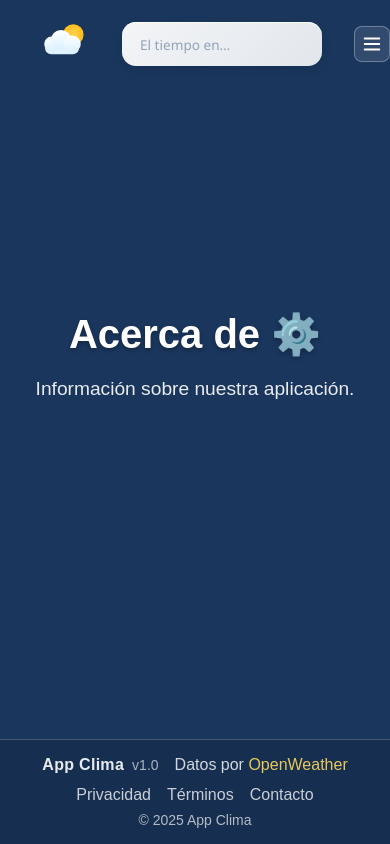
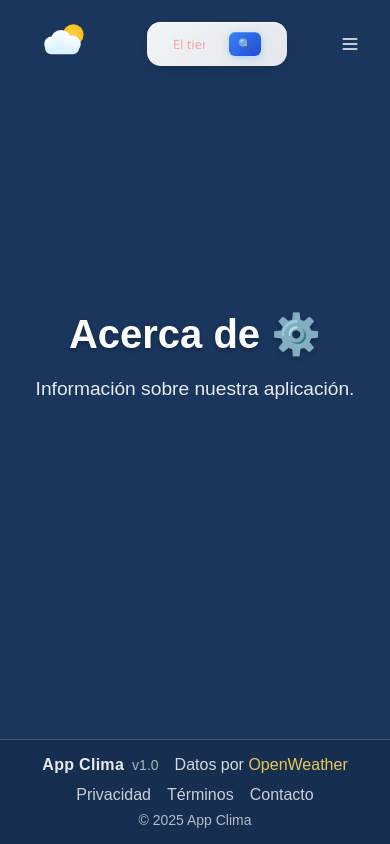
Before and after one commit to oscarBarahonaPalma/app-clima, a React (Vite) app: page /acerca in a window 390 px wide. Built offline with nearby package versions, Linux system fonts and the light colour scheme.

Commit message:
Descripción breve del cambio

```diff
--- a/src/styles/Buscador.css
+++ b/src/styles/Buscador.css
@@ -42,25 +42,25 @@
 /* 🧠 Input */
 .buscador-form input {
   flex: 1 1 auto;
-  padding: 6px 8px;
+  padding: 6px 20px 6px 16px; /* ESPACIO SUFICIENTE PARA EL BOTÓN CON MARGEN */
   border: none;
   outline: none;
   background: transparent;
   font-size: 0.9rem;
-  color: #1e293b;
+  color: #dc2626; /* ROJO para el texto normal */
   font-family: 'Segoe UI', sans-serif;
   font-weight: 500;
   transition: color 0.2s ease;
 }
 .buscador-form input::placeholder {
-  color: #94a3b8;
+  color: #fca5a5; /* ROJO CLARO para el placeholder */
   font-weight: 400;
 }
 .buscador-form input:focus {
-  color: #0f172a;
+  color: #b91c1c; /* ROJO OSCURO para el focus */
 }
 .buscador-form input:focus::placeholder {
-  color: #cbd5e1;
+  color: #fecaca; /* ROJO MUY CLARO para el placeholder en focus */
 }
 
 /* 🔘 Botón */
@@ -76,6 +76,8 @@
   color: white;
   flex-shrink: 0;
   min-width: 32px;
+  width: 32px;
+  height: 32px;
   display: flex !important;
   align-items: center;
   justify-content: center;
@@ -110,9 +112,8 @@ body, .buscador-form { border: none !important; outline: none !important; }
     padding: 3px 4px;
   }
   .buscador-form button {
-    font-size: 0.75rem;
-    padding: 4px 8px;
-    min-width: 28px; /* AUMENTADO */
+    width: 32px;
+    height: 32px;
     display: flex !important;
     visibility: visible !important;
     opacity: 1 !important;
@@ -134,10 +135,13 @@ body, .buscador-form { border: none !important; outline: none !important; }
     padding: 12px 16px;
   }
   .buscador-form button {
-    font-size: 1.4rem;
-    padding: 14px 20px;
-    border-radius: 18px;
-    min-width: 56px;
+    width: 32px;
+    height: 32px;
+    display: flex !important;
+    visibility: visible !important;
+    opacity: 1 !important;
+    align-items: center;
+    justify-content: center;
   }
 }
 
@@ -177,12 +181,8 @@ body, .buscador-form { border: none !important; outline: none !important; }
   }
 
   .header .padre   .buscador-form button {
-    width: auto !important;
-    min-width: 44px !important; /* AJUSTADO PARA CONSISTENCIA */
-    height: 28px !important; /* ALTURA FIJA PARA BOTÓN */
-    padding: 6px 10px !important;
-    margin-left: 8px !important;
-    font-size: 1rem !important;
+    width: 32px !important;
+    height: 32px !important;
     display: inline-flex !important;
     align-items: center !important;
     justify-content: center !important;
@@ -209,33 +209,47 @@ body, .buscador-form { border: none !important; outline: none !important; }
   opacity: 1 !important;
 }
 
+/* 📱 Móviles generales - ICONO AL LADO DERECHO CON SEPARACIÓN */
+@media (max-width: 768px) {
+  .buscador-form button {
+ /* SEPARACIÓN DEL BUSCADOR */
+ /* PEQUEÑA SEPARACIÓN DEL BORDE */
+    position: relative !important; /* POSICIÓN NORMAL AL LADO */
+    z-index: 0 !important; /* ASEGURAR QUE ESTÉ DEBAJO DEL HAMBURGUESA */
+  }
+}
+
 /* 📱 Móviles muy pequeños */
 @media (max-width: 360px) {
   .padre {
     display: flex !important; /* Asegurar visibilidad */
     max-width: 100%;
-    padding: 0 0.25rem;
+    padding: 0 0.25rem; /* ESPACIO AMPLIADO */
   }
   .buscador-form {
-    height: 44px; /* ALTURA CONSISTENTE */
-    padding: 6px 8px;
-    border-radius: 12px;
-    min-width: 180px;
+    height: 44px !important; /* ALTURA UN POCO MÁS GRANDE */
+    padding: 7px 12px !important; /* PADDING UN POCO MÁS GRANDE */
+    border-radius: 14px !important; /* BORDES UN POCO MÁS GRANDES */
+    min-width: 165px !important; /* ANCHO UN POCO MÁS GRANDE */
   }
   .buscador-form input {
-    font-size: 0.8rem;
-    padding: 4px 6px;
+    font-size: 0.8rem !important; /* FUENTE UN POCO MÁS GRANDE */
+    padding: 5px 8px !important; /* PADDING UN POCO MÁS GRANDE */
+    width: 100% !important;
   }
   .buscador-form button {
-    font-size: 0.8rem;
-    padding: 6px 8px;
-    border-radius: 8px;
-    min-width: 32px; /* AUMENTADO para mejor visibilidad */
+    width: 24px !important; /* BOTÓN UN POCO MÁS GRANDE */
+    height: 24px !important;
+    padding: 4px 6px !important; /* PADDING UN POCO MÁS GRANDE */
+    font-size: 0.7rem !important;
     display: flex !important;
     visibility: visible !important;
     opacity: 1 !important;
-    align-items: center;
-    justify-content: center;
+ /* PEQUEÑA SEPARACIÓN DEL BUSCADOR */
+ /* SEPARACIÓN DEL BUSCADOR */
+    flex-shrink: 0 !important;
+    flex-grow: 0 !important;
+    border-radius: 6px !important; /* BORDES UN POCO MÁS GRANDES */
   }
 }
 
@@ -243,25 +257,32 @@ body, .buscador-form { border: none !important; outline: none !important; }
 @media (min-width: 361px) and (max-width: 480px) {
   .padre {
     max-width: 100%;
-    padding: 0 0.5rem;
+    padding: 0 0.5rem; /* ESPACIO AMPLIADO */
   }
   .buscador-form {
-    padding: 8px 10px;
-    border-radius: 14px;
-    min-width: 200px;
+    height: 44px !important; /* ALTURA NORMAL */
+    padding: 8px 10px !important; /* PADDING NORMAL */
+    border-radius: 14px !important;
+    min-width: 140px !important; /* ANCHO MÁS COMPACTO */
   }
   .buscador-form input {
-    font-size: 0.85rem;
-    padding: 6px 8px;
+    font-size: 0.8rem !important; /* FUENTE NORMAL */
+    padding: 4px 20px 4px 16px !important; /* ESPACIO PARA EL BOTÓN */
+    width: 100% !important;
   }
   .buscador-form button {
-    font-size: 0.85rem;
-    padding: 6px 8px;
-    border-radius: 8px;
-    min-width: 28px;
+    width: 24px !important; /* BOTÓN NORMAL */
+    height: 24px !important;
+    padding: 4px 6px !important; /* PADDING NORMAL */
+    font-size: 0.7rem !important;
     display: flex !important;
     visibility: visible !important;
     opacity: 1 !important;
+ /* PEQUEÑA SEPARACIÓN DEL BUSCADOR */
+ /* SEPARACIÓN DEL BUSCADOR */
+    flex-shrink: 0 !important;
+    flex-grow: 0 !important;
+    border-radius: 6px !important; /* BORDES NORMALES */
   }
 }
 
@@ -277,10 +298,8 @@ body, .buscador-form { border: none !important; outline: none !important; }
     padding: 5px 8px;
   }
   .buscador-form button {
-    font-size: 0.9rem;
-    padding: 6px 10px;
-    border-radius: 10px;
-    min-width: 32px;
+    width: 32px;
+    height: 32px;
     display: flex !important;
     visibility: visible !important;
     opacity: 1 !important;
@@ -300,15 +319,13 @@ body, .buscador-form { border: none !important; outline: none !important; }
     flex: 1 1 200px !important; /* Espacio garantizado para el input */
   }
   .buscador-form button {
+    width: 32px !important;
+    height: 32px !important;
     display: flex !important;
     visibility: visible !important;
     opacity: 1 !important;
-    min-width: 44px !important; /* Aumentado significativamente */
-    padding: 10px 14px !important; /* Más padding para mejor apariencia */
+    flex-shrink: 0 !important;
     border-radius: 12px !important;
-    font-size: 1rem !important;
-    flex-shrink: 0 !important; /* No se comprime */
-    margin-left: 8px !important; /* Separación del input */
   }
 }
 
@@ -324,10 +341,8 @@ body, .buscador-form { border: none !important; outline: none !important; }
     padding: 6px 10px;
   }
   .buscador-form button {
-    font-size: 1rem;
-    padding: 8px 14px;
-    border-radius: 12px;
-    min-width: 40px;
+    width: 32px;
+    height: 32px;
     display: flex !important;
     visibility: visible !important;
     opacity: 1 !important;
@@ -346,10 +361,8 @@ body, .buscador-form { border: none !important; outline: none !important; }
     padding: 8px 12px;
   }
   .buscador-form button {
-    font-size: 1.1rem;
-    padding: 10px 16px;
-    border-radius: 14px;
-    min-width: 44px;
+    width: 32px;
+    height: 32px;
     display: flex !important;
     visibility: visible !important;
     opacity: 1 !important;
@@ -368,12 +381,64 @@ body, .buscador-form { border: none !important; outline: none !important; }
     padding: 10px 14px;
   }
   .buscador-form button {
-    font-size: 1.2rem;
-    padding: 12px 18px;
-    border-radius: 16px;
-    min-width: 48px;
+    width: 32px;
+    height: 32px;
     display: flex !important;
     visibility: visible !important;
     opacity: 1 !important;
   }
 }
+
+/* 🚨 REGLA MÁXIMA PRIORIDAD: BOTÓN SIEMPRE VISIBLE EN MÓVILES */
+@media (max-width: 480px) {
+  .buscador-form button {
+    width: 24px !important; /* TAMAÑO NORMAL PARA AL LADO */
+    height: 24px !important;
+    padding: 4px 6px !important;
+    font-size: 0.7rem !important;
+    display: flex !important;
+    visibility: visible !important;
+    opacity: 1 !important;
+ /* SEPARACIÓN DEL BUSCADOR */
+    flex-shrink: 0 !important;
+    flex-grow: 0 !important;
+    background: linear-gradient(135deg, #3b82f6, #1d4ed8) !important;
+    border: none !important;
+    border-radius: 6px !important; /* BORDES NORMALES */
+    cursor: pointer !important;
+    align-items: center !important;
+    justify-content: center !important;
+    z-index: 0 !important; /* ASEGURAR QUE ESTÉ DEBAJO DEL HAMBURGUESA */
+  }
+}
+
+/* REGLA PARA MÓVILES MUY PEQUEÑOS */
+@media (max-width: 360px) {
+  .buscador-form button {
+    width: 24px !important; /* TAMAÑO UN POCO MÁS GRANDE PARA MÓVILES MUY PEQUEÑOS */
+    height: 24px !important;
+    padding: 4px 6px !important;
+    font-size: 0.7rem !important;
+ /* SEPARACIÓN DEL BUSCADOR */
+    border-radius: 6px !important; /* BORDES LIGERAMENTE MÁS GRANDES */
+    z-index: 0 !important; /* ASEGURAR QUE ESTÉ DEBAJO DEL HAMBURGUESA */
+  }
+}
+
+/* 🚨 REGLA UNIVERSAL: ICONO DE LUPA EN LA PARTE FINAL DEL BUSCADOR */
+.buscador-form button {
+  margin-right: 16px;  /* ESPACIO DEL BORDE DERECHO */
+  margin-left: 4px;    /* PEQUEÑA SEPARACIÓN DEL INPUT */
+  position: relative;
+}
+
+/* 📱 MÓVILES SUPER PEQUEÑOS: ICONO MÁS A LA DERECHA Y MÁS GRANDE */
+@media (max-width: 360px) {
+  .buscador-form button {
+    margin-right: 6px;   /* AÚN MENOR ESPACIO PARA QUE ESTÉ MÁS A LA DERECHA */
+    margin-left: 4px;    /* MANTIENE LA SEPARACIÓN DEL INPUT */
+    width: 36px;         /* TAMAÑO MAYOR DEL BOTÓN */
+    height: 36px;        /* ALTURA MAYOR DEL BOTÓN */
+    font-size: 0.95rem;  /* TEXTO MÁS GRANDE EN EL BOTÓN */
+  }
+}
--- a/src/styles/Header.css
+++ b/src/styles/Header.css
@@ -4,7 +4,7 @@
   top: 0;
   z-index: 200; /* por encima del drawer */
   display: grid;
-  grid-template-columns: auto 1fr auto; /* logo | search | menu */
+  grid-template-columns: auto 2fr auto; /* logo | search más ancho | menu */
   place-items: center;
   column-gap: clamp(1.5rem, 4vw, 3rem); /* separación amplia entre elementos */
   align-items: center;
@@ -17,6 +17,7 @@
   background: #1a365d;
   border-bottom: none;
   justify-items: start; /* Asegurar que el logo esté alineado a la izquierda */
+  overflow: visible; /* Permitir que los elementos no se corten */
 }
 
 /* Asegurar que el logo esté siempre pegado al principio */
@@ -34,8 +35,8 @@
 .padre {
   display: flex;
   align-items: center;
-  min-width: 200px;
-  max-width: clamp(180px, 30vw, 400px);
+  min-width: 250px; /* ANCHO MÍNIMO AUMENTADO */
+  max-width: clamp(220px, 40vw, 500px); /* ANCHO MÁXIMO AUMENTADO */
   margin: 0; /* usaremos column-gap del grid para separar */
   height: 100%;
   margin-right: 0.5rem; /* Espacio adicional desde el siguiente elemento */
@@ -45,7 +46,7 @@
 @media (min-width: 768px) and (max-width: 899px) {
   #header-search,
   .padre {
-    max-width: 200px;
+    max-width: 280px; /* ANCHO AUMENTADO */
   }
 }
 
@@ -53,7 +54,7 @@
 @media (min-width: 900px) and (max-width: 1099px) {
   #header-search,
   .padre {
-    max-width: 280px;
+    max-width: 350px; /* ANCHO AUMENTADO */
   }
 }
 
@@ -61,7 +62,7 @@
 @media (min-width: 1100px) and (max-width: 1199px) {
   #header-search,
   .padre {
-    max-width: 320px;
+    max-width: 400px; /* ANCHO AUMENTADO */
   }
 }
 
@@ -69,7 +70,7 @@
 @media (min-width: 1200px) and (max-width: 1399px) {
   #header-search,
   .padre {
-    max-width: 400px;
+    max-width: 500px; /* ANCHO AUMENTADO */
   }
 }
 
@@ -77,7 +78,7 @@
 @media (min-width: 1400px) {
   #header-search,
   .padre {
-    max-width: 500px;
+    max-width: 600px; /* ANCHO AUMENTADO */
   }
 }
 
@@ -198,6 +199,7 @@
   /* Separación para hamburguesa en tablets pequeñas */
   .hamburger {
     margin-left: 1rem !important; /* Espacio desde el buscador */
+    margin-right: 1rem !important; /* ESPACIO DE SEPARACIÓN del borde derecho */
   }
 }
 
@@ -245,15 +247,19 @@
 /* Móvil: layout optimizado para mostrar logo, buscador y hamburguesa */
 @media (max-width: 768px) {
   .header {
-    grid-template-columns: auto 1fr auto;
+    grid-template-columns: auto minmax(120px, 2fr) auto; /* ESPACIO AÚN MÁS AMPLIADO para buscador */
     justify-items: start; /* Logo siempre a la izquierda */
-    column-gap: clamp(0.25rem, 1vw, 0.5rem); /* Separación reducida */
+    column-gap: clamp(1.5rem, 4vw, 2rem); /* Separación moderada para móviles */
   }
   .hamburger {
     display: inline-flex;
     align-items: center;
     justify-content: center;
-    margin-left: 0.5rem; /* Espacio desde el logo/buscador */
+    margin-left: 1rem; /* ESPACIO AMPLIADO para móviles */
+    margin-right: 1rem; /* ESPACIO DE SEPARACIÓN del borde derecho */
+    justify-self: end; /* Asegurar que esté a la derecha */
+    position: relative;
+    z-index: 50; /* PRIORIDAD MÁXIMA encima de todo */
   }
   /* Buscador del header VISIBLE en móviles */
   #header-search,
@@ -261,8 +267,17 @@
     display: flex !important;
     visibility: visible !important;
     opacity: 1 !important;
-    max-width: 180px !important; /* Tamaño reducido para móviles */
-    min-width: 120px !important;
+    max-width: 180px !important; /* ANCHO AÚN MÁS AMPLIADO para móviles */
+    min-width: 120px !important; /* MÍNIMO AUMENTADO */
+    position: relative;
+    z-index: 1; /* Debajo de la hamburguesa */
+  }
+
+  /* ASEGURAR QUE EL BOTÓN DEL BUSCADOR ESTÉ DEBAJO DEL HAMBURGUESA */
+  #header-search .buscador-form button,
+  .padre .buscador-form button {
+    position: relative !important;
+    z-index: 1 !important; /* MISMO NIVEL QUE EL CONTENEDOR */
   }
 
   /* Logo perfectamente alineado a la izquierda en móviles */
@@ -312,16 +327,16 @@
   width: 36px;
   height: 36px;
   padding: 6px;
-  border: 1px solid rgba(255,255,255,0.3);
+  border: none; /* QUITAR BORDE PARA ELIMINAR EFECTO CRISTAL */
   border-radius: 8px;
-  background: rgba(255,255,255,0.1);
+  background: transparent; /* FONDO TRANSPARENTE PARA ELIMINAR EFECTO CRISTAL */
   cursor: pointer;
   color: #fff;
   display: inline-flex;
   align-items: center;
   justify-content: center;
-  justify-self: end; /* pega a la derecha en la grilla */
-  margin-right: -0.5rem; /* empuja hacia la esquina */
+  justify-self: end; /* posiciona a la derecha en la grilla */
+  margin-right: 1rem; /* ESPACIO DE SEPARACIÓN del borde derecho */
 }
 
 /* 🔘 Botón del buscador - SIEMPRE VISIBLE cuando no hay colapso */
@@ -383,9 +398,35 @@ body, header, #header-search, .buscador-form {
 
 /* 📱 Responsive para móviles */
 @media (max-width: 480px) {
+  .header {
+    grid-template-columns: auto minmax(110px, 1.2fr) auto; /* ESPACIO AJUSTADO PARA BOTÓN INTERNO */
+    column-gap: clamp(1.5rem, 4vw, 2rem); /* SEPARACIÓN AUMENTADA para evitar pegado */
+  }
+
   #header-search {
-    max-width: 100%;
-    margin: 0 0.5rem;
+    max-width: 140px; /* ANCHO AJUSTADO PARA BOTÓN INTERNO */
+    min-width: 100px; /* MÍNIMO AJUSTADO */
+    margin: 0 0.5rem; /* MARGEN AUMENTADO */
+    justify-self: center; /* Centrar el buscador en su columna */
+    position: relative;
+    z-index: 1; /* Debajo de la hamburguesa */
+  }
+
+  .hamburger {
+    margin-left: 1.25rem; /* ESPACIO AUMENTADO desde el buscador más ancho */
+    margin-right: 0.75rem; /* ESPACIO DE SEPARACIÓN del borde derecho */
+    justify-self: end; /* Asegurar que esté completamente a la derecha */
+    position: relative;
+    z-index: 60; /* PRIORIDAD MÁXIMA para móviles pequeños */
+    width: 32px !important;
+    height: 32px !important;
+  }
+
+  /* ASEGURAR QUE EL BOTÓN DEL BUSCADOR ESTÉ DEBAJO DEL HAMBURGUESA */
+  #header-search .buscador-form button,
+  .padre .buscador-form button {
+    position: relative !important;
+    z-index: 1 !important; /* MISMO NIVEL QUE EL CONTENEDOR */
   }
 
   .buscador-form button {
@@ -393,3 +434,71 @@ body, header, #header-search, .buscador-form {
     padding: 5px 8px;
   }
 }
+
+/* 📱 Móviles muy pequeños: layout AMPLIADO para mejor usabilidad */
+@media (max-width: 360px) {
+  .header {
+    grid-template-columns: auto minmax(150px, 1.6fr) auto; /* ESPACIO UN POCO MÁS GRANDE */
+    column-gap: clamp(0.9rem, 2.2vw, 1.1rem); /* SEPARACIÓN OPTIMIZADA */
+  }
+
+  #header-search {
+    max-width: 170px; /* ANCHO UN POCO MÁS GRANDE */
+    min-width: 130px; /* MÍNIMO UN POCO MÁS GRANDE */
+    margin: 0 0.25rem; /* MARGEN AUMENTADO */
+    justify-self: center;
+    position: relative;
+    z-index: 1; /* SIEMPRE debajo de la hamburguesa */
+  }
+
+  .hamburger {
+    margin-left: 1.5rem; /* ESPACIO UN POCO MÁS GRANDE desde el buscador aún más grande */
+    margin-right: 0.75rem; /* ESPACIO DE SEPARACIÓN del borde derecho */
+    justify-self: end;
+    position: relative;
+    z-index: 100; /* PRIORIDAD ABSOLUTA máxima */
+    width: 28px !important;
+    height: 28px !important;
+  }
+
+  /* ASEGURAR QUE EL BOTÓN DEL BUSCADOR ESTÉ DEBAJO DEL HAMBURGUESA */
+  #header-search .buscador-form button,
+  .padre .buscador-form button {
+    position: relative !important;
+    z-index: 1 !important; /* MISMO NIVEL QUE EL CONTENEDOR */
+  }
+
+  /* REGLA DE EMERGENCIA: asegurando que el buscador NUNCA esté encima de la hamburguesa */
+  #header-search,
+  .padre {
+    position: relative !important;
+    z-index: 1 !important; /* SIEMPRE debajo de la hamburguesa */
+    overflow: visible !important;
+  }
+}
+
+/* 🚨 REGLA DE MÁXIMA PRIORIDAD: ESPACIO DEL BOTÓN HAMBURGUESA */
+.hamburger {
+  margin-right: 1rem !important; /* SIEMPRE separación del borde derecho */
+}
+
+/* 🚨 REGLA DE MÁXIMA PRIORIDAD: HAMBURGUESA SIEMPRE ENCIMA EN MÓVILES */
+@media (max-width: 768px) {
+  .hamburger {
+    position: relative !important;
+    z-index: 1000 !important; /* PRIORIDAD ABSOLUTA máxima */
+  }
+
+  #header-search,
+  .padre {
+    position: relative !important;
+    z-index: 1 !important; /* SIEMPRE debajo */
+  }
+
+  /* ASEGURAR QUE EL BOTÓN DEL BUSCADOR ESTÉ MUY POR DEBAJO */
+  #header-search .buscador-form button,
+  .padre .buscador-form button {
+    position: relative !important;
+    z-index: 0 !important; /* NIVEL MÍNIMO */
+  }
+}
--- a/src/styles/PronosticoPorHora.css
+++ b/src/styles/PronosticoPorHora.css
@@ -373,6 +373,7 @@
 .boton-derecha:hover { background: rgba(135, 206, 250, 0.3); transform: translateY(-50%) scale(1.1); }
 .chevron-20 { width: 20px; height: 20px; }
 
+
 /* ✅ Mobile tweaks */
 @media (max-width: 480px) {
   .H3 {
@@ -389,6 +390,7 @@
   .boton-derecha {
     padding: 0.5rem;
   }
+
 }
 
 /* 📱 Pantallas pequeñas - Pronóstico por hora más ancho */
```
Also changed, not shown: src/components/Cuerpo/PronosticoPorHora.jsx (+0 -13 lines), src/components/Encabezado/Style_Menu/Acerca_de.css (+4 -22 lines).
